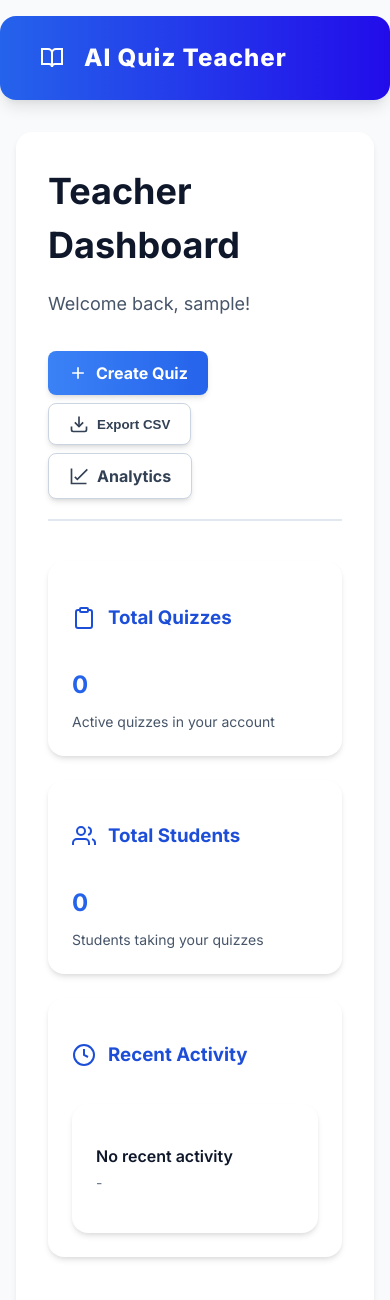
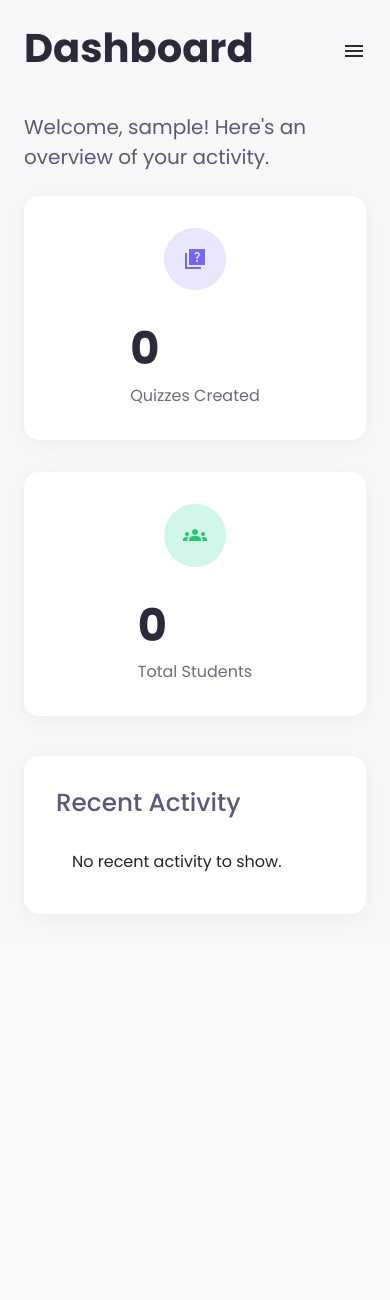
Before and after one commit to Sathvara-Amitkumar/IntelliQuiz-Ai-Powered-Quiz-System, a Flask app: page /teacher/dashboard in a window 390 px wide. Shown: the top 1300 px of the page. After the commit the page ends 872 px from the top, so only its background shows below. Run offline with Flask 3, Linux system fonts and the light colour scheme; the visitor is signed in with stand-in values (Sample User, id 1); data that the repository does not hold is empty; parts of the project's set-up code (start-up, migrations or seed data) failed here and were passed over.

Commit message:
Redesign the Teacher_dashboard and make responsive

```diff
--- a/app.py
+++ b/app.py
@@ -458,7 +458,7 @@
     # Quiz management actions (edit, delete, duplicate)
     # Pass quizzes_raw as quizzes, each quiz will have id, title, etc.
     return render_template(
-        'teacher_dashboard.html',
+        'teacher_dashboard_new.html',
         quizzes=quizzes_raw,
         username=session.get('username'),
         quiz_count=quiz_count,
@@ -468,6 +468,102 @@
         student_performance=student_performance,
         suspicious_logs=suspicious_logs
     )
+
+# Sending Mails
+def send_quiz_invitation_email(to_email, quiz_title, room_code):
+    """Helper function to format and send the quiz invitation email."""
+    subject = f"Invitation to take quiz: {quiz_title}"
+    html_content = f"""
+    <html>
+        <body>
+            <p>Hello Student,</p>
+            <p>You have been invited to take the quiz titled "<h3 style="color:black;">{quiz_title}</h3>".</p>
+            <p>Please use the following room code to access the quiz:</p>
+            <h2 style="color:#7367F0;">{room_code}</h2>
+            <p>Good luck!</p>
+        </body>
+    </html>
+    """
+    # This assumes you have a generic send_email function like the one we built for the admin panel
+    return send_email(to_email, subject, html_content)
+
+
+@bp_teacher.route('/send_quiz_invite', methods=['POST'])
+@login_required
+def send_quiz_invite():
+    if session.get('role') != 'teacher':
+        return redirect(url_for('main.index'))
+
+    quiz_id = request.form.get('quiz_id')
+    if not quiz_id:
+        flash('Please select a quiz to send invites for.', 'danger')
+        return redirect(url_for('teacher.dashboard'))
+
+    db = get_db()
+
+    # Get the selected quiz's details
+    quiz = db.execute('SELECT title, room_code FROM quizzes WHERE id = ?', (quiz_id,)).fetchone()
+    if not quiz or not quiz['room_code']:
+        flash('Selected quiz does not exist or has no room code.', 'danger')
+        return redirect(url_for('teacher.dashboard'))
+
+    # Get all student emails
+    students = db.execute("SELECT email FROM users WHERE role = 'student'").fetchall()
+    student_emails = [student['email'] for student in students]
+
+    if not student_emails:
+        flash('There are no students to send invitations to.', 'warning')
+        return redirect(url_for('teacher.dashboard'))
+
+    # Send the email to every student
+    success_count = 0
+    for email in student_emails:
+        if send_quiz_invitation_email(email, quiz['title'], quiz['room_code']):
+            success_count += 1
+
+    flash(f'Successfully sent quiz invitation to {success_count} student(s).', 'success')
+    return redirect(url_for('teacher.dashboard'))
+
+# Clear logs funcctionality
+@bp_teacher.route('/clear_logs', methods=['POST'])
+@login_required
+def clear_suspicious_logs():
+    # Ensure the user is a teacher
+    if session.get('role') != 'teacher':
+        flash('You do not have permission to perform this action.', 'danger')
+        return redirect(url_for('main.index'))
+
+    teacher_id = session.get('user_id')
+    db = get_db()
+
+    # Security check: Get all quiz IDs that belong to the current teacher
+    teacher_quizzes = db.execute('SELECT id FROM quizzes WHERE teacher_id = ?', (teacher_id,)).fetchall()
+
+    if not teacher_quizzes:
+        flash('You have no quizzes to clear logs for.', 'info')
+        return redirect(url_for('teacher.dashboard'))
+
+    # Create a tuple of quiz IDs to safely use in the SQL query
+    quiz_ids_tuple = tuple([q['id'] for q in teacher_quizzes])
+
+    try:
+        # Delete only the logs associated with this teacher's quizzes
+        cursor = db.execute(
+            f'DELETE FROM activity_log WHERE quiz_id IN ({",".join("?" * len(quiz_ids_tuple))})',
+            quiz_ids_tuple
+        )
+        db.commit()
+
+        if cursor.rowcount > 0:
+            flash(f'Successfully cleared {cursor.rowcount} suspicious activity logs.', 'success')
+        else:
+            flash('No suspicious activity logs were found to clear.', 'info')
+
+    except sqlite3.Error as e:
+        db.rollback()
+        flash(f'An error occurred: {e}', 'danger')
+
+    return redirect(url_for('teacher.dashboard'))
 
 
 # --- Teacher: Create Quiz (GET) ---
@@ -742,9 +838,11 @@
     db = get_db()
     quiz = db.execute(
         'SELECT q.*, COUNT(qu.id) as question_count FROM quizzes q LEFT JOIN questions qu ON q.id = qu.quiz_id WHERE q.id = ? AND q.teacher_id = ? GROUP BY q.id ORDER BY q.created_at DESC',
-        (session['user_id'],)
-    ).fetchall()
-    if not quiz: return redirect(url_for('teacher.dashboard'))
+        (quiz_id, session['user_id'],)
+    ).fetchone()
+
+    if not quiz:
+        return redirect(url_for('teacher.dashboard'))
 
     results = db.execute(
         'SELECT r.score, u.username FROM results r JOIN users u ON r.student_id = u.id WHERE r.quiz_id = ?', (quiz_id,)
--- /dev/null
+++ b/templates/teacher_dashboard_new.html
@@ -0,0 +1,283 @@
+<!DOCTYPE html>
+<html lang="en">
+<head>
+    <meta charset="UTF-8">
+    <meta name="viewport" content="width=device-width, initial-scale=1.0">
+    <title>Teacher Dashboard</title>
+
+    <!-- Fonts and Icons -->
+    <link rel="preconnect" href="https://fonts.googleapis.com">
+    <link rel="preconnect" href="https://fonts.gstatic.com" crossorigin>
+    <link href="https://fonts.googleapis.com/css2?family=Poppins:wght@400;500;600;700;800&display=swap" rel="stylesheet">
+    <link href="https://fonts.googleapis.com/icon?family=Material+Icons+Sharp" rel="stylesheet">
+
+    <!-- Bootstrap & Font Awesome -->
+    <link href="https://cdn.jsdelivr.net/npm/bootstrap@5.1.3/dist/css/bootstrap.min.css" rel="stylesheet">
+    <link rel="stylesheet" href="https://cdnjs.cloudflare.com/ajax/libs/font-awesome/6.5.1/css/all.min.css"/>
+
+    <style>
+        /* Consistent styling from other dashboards */
+        :root {
+            --color-primary: #7367F0;
+            --color-success: #28C76F;
+            --color-info: #00CFE8;
+            --color-danger: #EA5455;
+            --color-warning: #FF9F43;
+            --color-white: #ffffff;
+            --color-light-grey: #F8F7FA;
+            --color-dark: #2C2A3A;
+            --sidebar-width: 280px;
+        }
+        * { margin: 0; padding: 0; box-sizing: border-box; }
+        body { font-family: 'Poppins', sans-serif; background-color: var(--color-light-grey); color: #5E5873; display: flex; }
+
+        /* Sidebar */
+        .sidebar { width: var(--sidebar-width); background: var(--color-dark); color: #F8F7FA; display: flex; flex-direction: column; padding: 1.5rem; position: fixed; height: 100%; z-index: 1000; transition: transform 0.3s ease-in-out; }
+        .sidebar-brand { font-size: 1.8rem; font-weight: 700; margin-bottom: 2.5rem; color: var(--color-white); padding-left: 0.5rem; text-decoration: none; }
+        .sidebar-brand span { color: var(--color-primary); }
+        .sidebar-menu a { display: flex; align-items: center; color: #b0afb4; padding: 1rem 1.5rem; border-radius: 10px; margin-bottom: 0.8rem; transition: all 0.3s ease; text-decoration: none; }
+        .sidebar-menu a .material-icons-sharp { margin-right: 1.2rem; font-size: 1.6rem; }
+        .sidebar-menu a h4 { font-weight: 500; font-size: 1rem; margin: 0; }
+        .sidebar-menu a.active, .sidebar-menu a:hover { background: var(--color-primary); color: var(--color-white); box-shadow: 0 5px 15px rgba(115, 103, 240, 0.4); }
+        .sidebar-footer { margin-top: auto; }
+        .social-icons { display: flex; justify-content: center; gap: 1.5rem; margin-bottom: 1.5rem; }
+        .social-icons a { color: #b0afb4; font-size: 1.5rem; transition: color 0.3s ease; }
+        .social-icons a:hover { color: var(--color-white); }
+
+        /* Main Content */
+        .main-content { margin-left: var(--sidebar-width); padding: 2.5rem; width: calc(100% - var(--sidebar-width)); transition: margin-left 0.3s ease-in-out; }
+        .header { display: flex; justify-content: space-between; align-items: center; margin-bottom: 2rem; }
+        .header h1 { font-size: 2.5rem; font-weight: 700; color: var(--color-dark); }
+
+        /* Cards & Tables */
+        .stat-cards { display: grid; grid-template-columns: repeat(auto-fit, minmax(280px, 1fr)); gap: 2rem; margin-bottom: 2.5rem; }
+        .card { background: var(--color-white); padding: 2rem; border-radius: 15px; border: none; box-shadow: 0 4px 25px rgba(0,0,0,0.05); display: flex; align-items: center; gap: 2rem; }
+        .card-icon { font-size: 3rem; padding: 1.2rem; border-radius: 50%; display: flex; }
+        .card-icon.quizzes { background-color: #E8E7FD; color: var(--color-primary); }
+        .card-icon.students { background-color: #d1f7ea; color: var(--color-success); }
+        .card-info h3 { font-size: 2.8rem; font-weight: 700; color: var(--color-dark); }
+        .card-info p { color: #6E6B7B; margin: 0; font-size: 1rem; }
+        .data-section { background: var(--color-white); border-radius: 15px; padding: 2rem; box-shadow: 0 4px 25px rgba(0,0,0,0.05); }
+        .data-header { display: flex; justify-content: space-between; align-items: center; margin-bottom: 1.5rem; flex-wrap: wrap; gap: 1rem; }
+        .data-header h2 { font-size: 1.6rem; font-weight: 600; color: var(--color-dark); }
+        .table-responsive { overflow-x: auto; }
+        table { width: 100%; border-collapse: collapse; }
+        th, td { padding: 1.2rem 1rem; text-align: left; border-bottom: 1px solid #f0f0f0; vertical-align: middle; white-space: nowrap; }
+        thead th { font-weight: 600; font-size: 0.9rem; color: #6E6B7B; text-transform: uppercase; }
+        .btn { padding: 0.6rem 1.2rem; border-radius: 8px; font-weight: 500; text-decoration: none; transition: all 0.2s ease-in-out; }
+        .btn-primary { background-color: var(--color-primary); color: var(--color-white); }
+        .table-actions { display: flex; gap: 0.5rem; }
+        .view { display: none; }
+        .view.active { display: block; }
+
+        /* Mobile */
+        .mobile-menu-btn { display: none; background: none; border: none; color: var(--color-dark); font-size: 2rem; cursor: pointer; }
+        @media (max-width: 992px) {
+            .sidebar { transform: translateX(-100%); }
+            .sidebar.open { transform: translateX(0); }
+            .main-content { margin-left: 0; width: 100%; padding: 1.5rem; }
+            .mobile-menu-btn { display: block; }
+        }
+    </style>
+</head>
+<body>
+    <aside class="sidebar">
+        <a href="{{ url_for('teacher.dashboard') }}" class="sidebar-brand">Intelli<span>Quiz</span></a>
+        <div class="sidebar-menu">
+            <a href="#" class="nav-link active" data-view="dashboard-view"><span class="material-icons-sharp">dashboard</span><h4>Dashboard</h4></a>
+            <a href="#" class="nav-link" data-view="quizzes-view"><span class="material-icons-sharp">quiz</span><h4>My Quizzes</h4></a>
+            <a href="#" class="nav-link" data-view="analytics-view"><span class="material-icons-sharp">analytics</span><h4>Student Analytics</h4></a>
+            <a href="#" class="nav-link" data-view="activity-view"><span class="material-icons-sharp">policy</span><h4>Suspicious Activity</h4></a>
+        </div>
+        <div class="sidebar-footer">
+             <div class="social-icons">
+                <a href="https://www.linkedin.com" target="_blank" aria-label="LinkedIn"><i class="fab fa-linkedin"></i></a>
+                <a href="https://github.com" target="_blank" aria-label="GitHub"><i class="fab fa-github"></i></a>
+            </div>
+            <a href="{{ url_for('auth.logout') }}" class="sidebar-menu"><span class="material-icons-sharp">logout</span><h4>Logout</h4></a>
+        </div>
+    </aside>
+
+    <main class="main-content">
+        <div class="header">
+             <h1 id="page-title">Dashboard</h1>
+             <button class="mobile-menu-btn"><span class="material-icons-sharp">menu</span></button>
+        </div>
+
+        <!-- Main Dashboard View -->
+        <div id="dashboard-view" class="view active">
+            <p class="fs-5 mb-4">Welcome, {{ username }}! Here's an overview of your activity.</p>
+            <div class="stat-cards">
+                <div class="card"><div class="card-icon quizzes"><span class="material-icons-sharp">quiz</span></div><div class="card-info"><h3>{{ quiz_count }}</h3><p>Quizzes Created</p></div></div>
+                <div class="card"><div class="card-icon students"><span class="material-icons-sharp">groups</span></div><div class="card-info"><h3>{{ student_count }}</h3><p>Total Students</p></div></div>
+            </div>
+            <div class="data-section">
+                <h2 class="data-header">Recent Activity</h2>
+                <ul class="list-group list-group-flush">
+                    {% for activity in recent_activity %}
+                        <li class="list-group-item">{{ activity }}</li>
+                    {% else %}
+                        <li class="list-group-item">No recent activity to show.</li>
+                    {% endfor %}
+                </ul>
+            </div>
+        </div>
+
+        <!-- My Quizzes View -->
+        <div id="quizzes-view" class="view">
+            <div class="data-section">
+                <div class="data-header">
+                    <h2>My Quizzes</h2>
+                    <div class="action-buttons">
+                        <a href="{{ url_for('teacher.create_quiz') }}" class="btn btn-primary">Create New Quiz</a>
+                        <!-- ADD THIS NEW BUTTON -->
+                        <button type="button" class="btn btn-info" data-bs-toggle="modal" data-bs-target="#sendInviteModal">
+                            <span class="material-icons-sharp" style="font-size: 1.2rem; margin-right: 0.5rem;">email</span>
+                            Send Invite
+                        </button>
+                    </div>
+                </div>
+                <div class="table-responsive">
+                    <table>
+                        <thead><tr><th>Title</th><th>Room Code</th><th>Questions</th><th>Created</th><th>Actions</th></tr></thead>
+                        <tbody>
+                            {% for quiz in quizzes %}
+                            <tr>
+                                <td>{{ quiz.title }}</td>
+                                <td>{{ quiz.room_code }}</td>
+                                <td>{{ quiz.question_count }}</td>
+                                <td>{{ quiz.created_at.strftime('%Y-%m-%d') if quiz.created_at else 'N/A' }}</td>
+                                <td>
+                                    <div class="table-actions">
+                                        <a href="{{ url_for('teacher.quiz_details', quiz_id=quiz.id) }}" class="btn btn-sm btn-outline-info">Results</a>
+                                        <a href="{{ url_for('teacher.create_quiz', quiz_id=quiz.id) }}" class="btn btn-sm btn-outline-info">Edit</a>
+                                        <form action="{{ url_for('teacher.api_delete_quiz', quiz_id=quiz.id) }}" method="post" onsubmit="return confirm('Are you sure?');"><button type="submit" class="btn btn-sm btn-outline-danger">Delete</button></form>
+                                    </div>
+                                </td>
+                            </tr>
+                            {% else %}
+                            <tr><td colspan="4" class="text-center p-5">You haven't created any quizzes yet.</td></tr>
+                            {% endfor %}
+                        </tbody>
+                    </table>
+                </div>
+            </div>
+        </div>
+
+        <!-- Student Analytics View -->
+        <div id="analytics-view" class="view">
+            <div class="data-section">
+                <h2 class="data-header">Student Performance</h2>
+                <div class="table-responsive">
+                    <table>
+                        <thead><tr><th>ID</th><th>Student</th><th>Average Score</th></tr></thead>
+                        <tbody>
+                            {% for student in student_performance %}
+                            <tr>
+                                <td>{{ student.id }}</td>
+                                <td>{{ student.username }}</td>
+                                <td>{{ '%.2f'|format(student.avg_score) if student.avg_score is not none else 'N/A' }}%</td>
+                            </tr>
+                            {% else %}
+                            <tr><td colspan="2" class="text-center p-5">No student performance data available yet.</td></tr>
+                            {% endfor %}
+                        </tbody>
+                    </table>
+                </div>
+            </div>
+        </div>
+
+        <!-- Suspicious Activity View -->
+        <div id="activity-view" class="view">
+            <div class="data-section">
+                <h2 class="data-header">Suspicious Activity Log</h2>
+                <form action="{{ url_for('teacher.clear_suspicious_logs') }}" method="POST" onsubmit="return confirm('Are you sure you want to permanently delete all suspicious activity logs for your quizzes?');">
+                <button type="submit" class="btn btn-danger">
+                    <span class="material-icons-sharp" style="font-size: 1.2rem; margin-right: 0.5rem;">delete_sweep</span>
+                    Clear All Logs
+                </button>
+            </form>
+                <div class="table-responsive">
+                    <table>
+                        <thead><tr><th>Student</th><th>Quiz</th><th>Action</th><th>Timestamp</th></tr></thead>
+                        <tbody>
+                            {% for log in suspicious_logs %}
+                            <tr>
+                                <td>{{ log.username }}</td>
+                                <td>{{ log.title }}</td>
+                                <td><span class="badge bg-warning text-dark">{{ log.action.replace('_', ' ')|title }}</span></td>
+                                <td>{{ log.timestamp|datetime if log.timestamp else 'N/A' }}</td>
+                            </tr>
+                            {% else %}
+                            <tr><td colspan="4" class="text-center p-5">No suspicious activity has been logged.</td></tr>
+                            {% endfor %}
+                        </tbody>
+                    </table>
+                </div>
+            </div>
+        </div>
+    </main>
+
+     <!-- Send Quiz Invite Modal -->
+    <div class="modal fade" id="sendInviteModal" tabindex="-1" aria-labelledby="sendInviteModalLabel" aria-hidden="true">
+      <div class="modal-dialog modal-dialog-centered">
+        <div class="modal-content">
+          <div class="modal-header">
+            <h5 class="modal-title" id="sendInviteModalLabel">Send Quiz Invitation</h5>
+            <button type="button" class="btn-close" data-bs-dismiss="modal" aria-label="Close"></button>
+          </div>
+          <form action="{{ url_for('teacher.send_quiz_invite') }}" method="POST">
+            <div class="modal-body">
+                <p>This will send an email with the selected quiz's room code to <strong>all students</strong>.</p>
+                <div class="mb-3">
+                    <label for="quiz_id" class="form-label">Select Quiz</label>
+                    <select class="form-select" id="quiz_id" name="quiz_id" required>
+                        <option value="" disabled selected>-- Choose a quiz --</option>
+                        {% for quiz in quizzes %}
+                            {% if quiz.room_code %}
+                                <option value="{{ quiz.id }}">{{ quiz.title }}</option>
+                            {% endif %}
+                        {% endfor %}
+                    </select>
+                </div>
+            </div>
+            <div class="modal-footer">
+              <button type="button" class="btn btn-secondary" data-bs-dismiss="modal">Cancel</button>
+              <button type="submit" class="btn btn-primary">Send to All Students</button>
+            </div>
+          </form>
+        </div>
+      </div>
+    </div>
+
+    <!-- ADDED: Bootstrap JS Bundle -->
+    <script src="https://cdn.jsdelivr.net/npm/bootstrap@5.1.3/dist/js/bootstrap.bundle.min.js"></script>
+
+    <script>
+        document.addEventListener('DOMContentLoaded', function() {
+            const sidebar = document.querySelector('.sidebar');
+            const menuBtn = document.querySelector('.mobile-menu-btn');
+            const pageTitle = document.getElementById('page-title');
+
+            menuBtn?.addEventListener('click', () => sidebar.classList.toggle('open'));
+
+            const navLinks = document.querySelectorAll('.nav-link');
+            const views = document.querySelectorAll('.view');
+            navLinks.forEach(link => {
+                link.addEventListener('click', (e) => {
+                    e.preventDefault();
+                    navLinks.forEach(item => item.classList.remove('active'));
+                    link.classList.add('active');
+
+                    const viewId = link.getAttribute('data-view');
+                    views.forEach(view => view.classList.remove('active'));
+                    document.getElementById(viewId).classList.add('active');
+
+                    pageTitle.textContent = link.querySelector('h4').textContent;
+                    sidebar.classList.remove('open');
+                });
+            });
+        });
+    </script>
+</body>
+</html>
```
Also changed, not shown: templates/admin_dashboard_new.html (+2 -2 lines).
